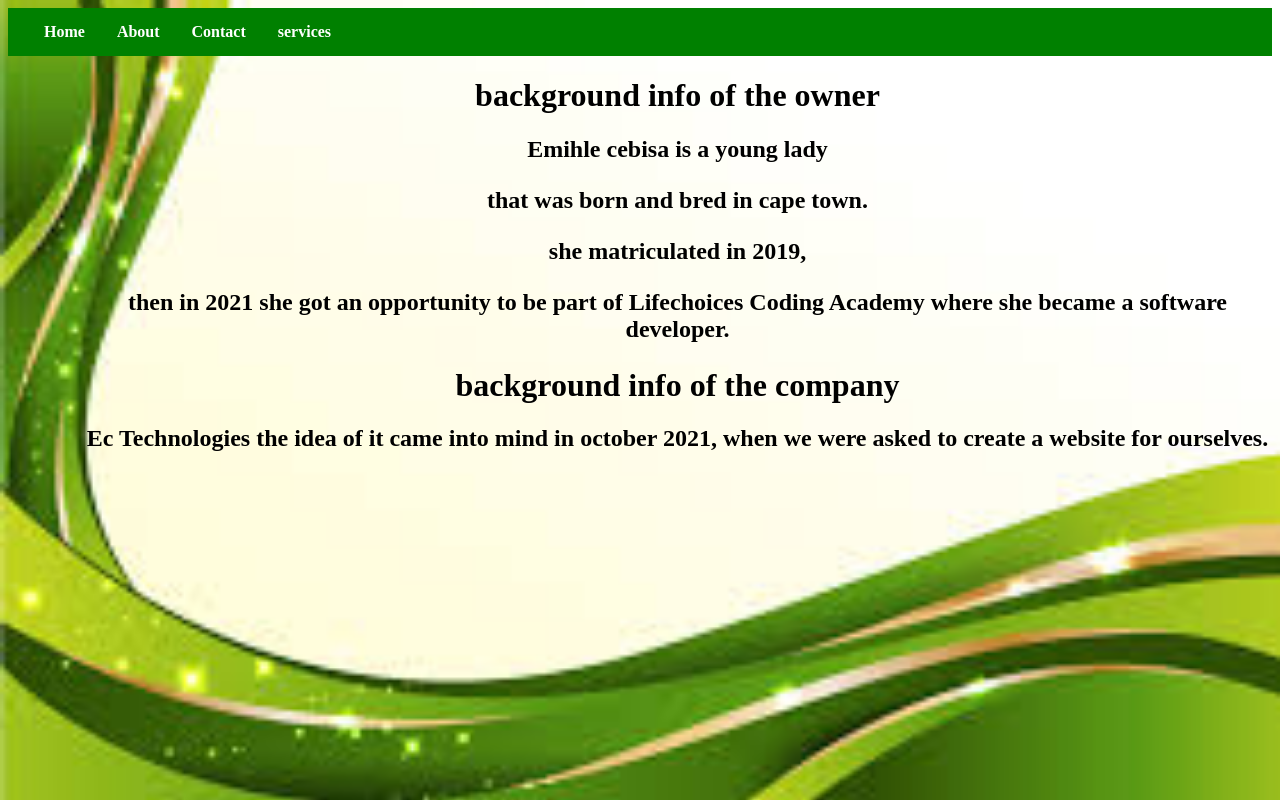
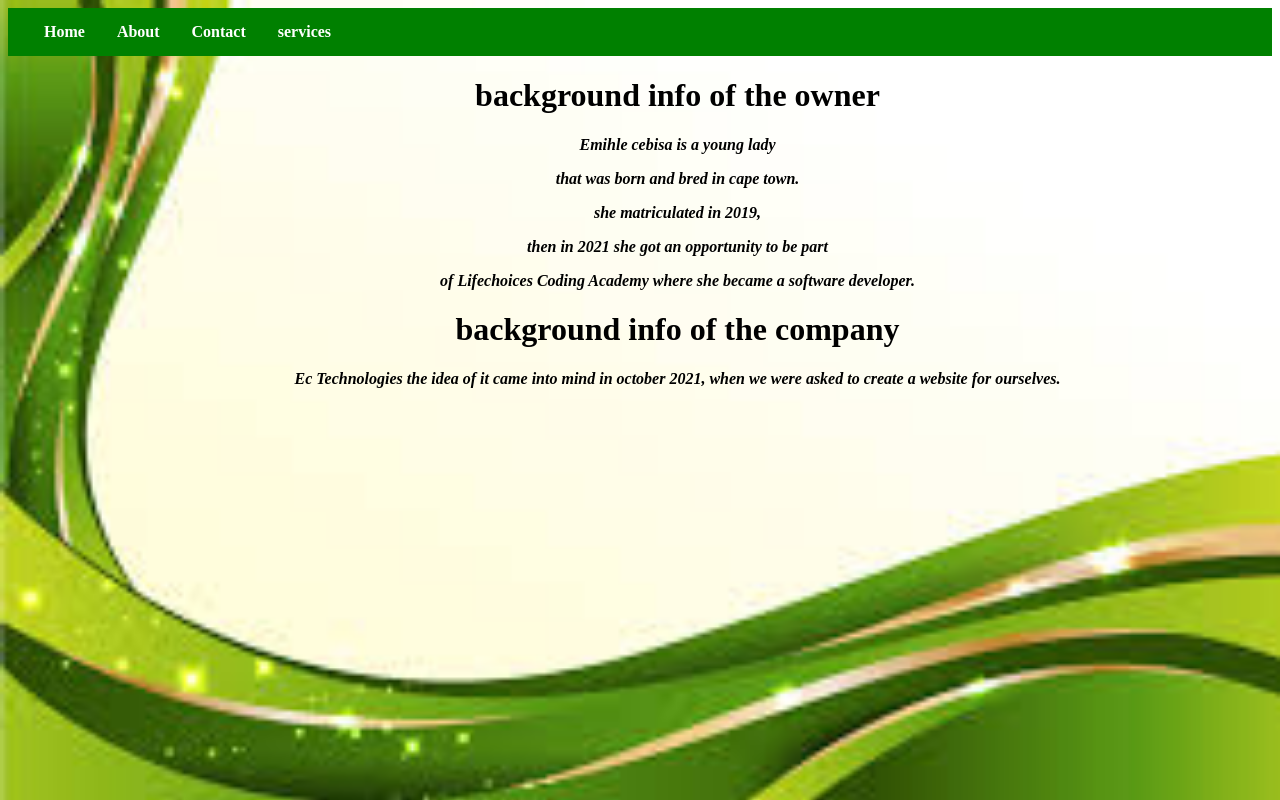
Before and after one commit to CebisaE/project, a plain HTML site: page about.html in a window 1280 px wide. Drawn offline with Linux system fonts and the light colour scheme.

Commit message:
ec technologies

```diff
--- a/about.html
+++ b/about.html
@@ -14,16 +14,15 @@
 <div class="card">
 <!-- <img src="emihle.jpg" alt="emihle" style="float:left;width:300px;height: 400px;"> -->
 <h1>background info of the owner</h1>
-<h2>Emihle cebisa is a young lady
-   <p>that was born and bred in cape town.
-   <p>she matriculated in 2019,
-     <p>then in 2021 she got an opportunity to be
-     part
-   of Lifechoices Coding  Academy where she became a software developer.
+     <b><p><i>Emihle cebisa is a young lady</p></i>
+     <p><i>that was born and bred in cape town.</p></i>
+     <p><i>she matriculated in 2019,</p></i>
+     <p><i>then in 2021 she got an opportunity to be part</p></i>
+     <i>of Lifechoices Coding  Academy where she became a software developer.</i></b>
 <h1>background info of the company</h1>
-<h2>Ec Technologies the idea of it came into mind in october 2021,
+   <p><i><b>Ec Technologies the idea of it came into mind in october 2021,
    when we were asked to create a website for ourselves.
-</h2>
+   </p></i></b>
 </div>
 </body>
 </html>
```
Also changed, not shown: home.html (+5 -5 lines), services.html (+7 -7 lines).
